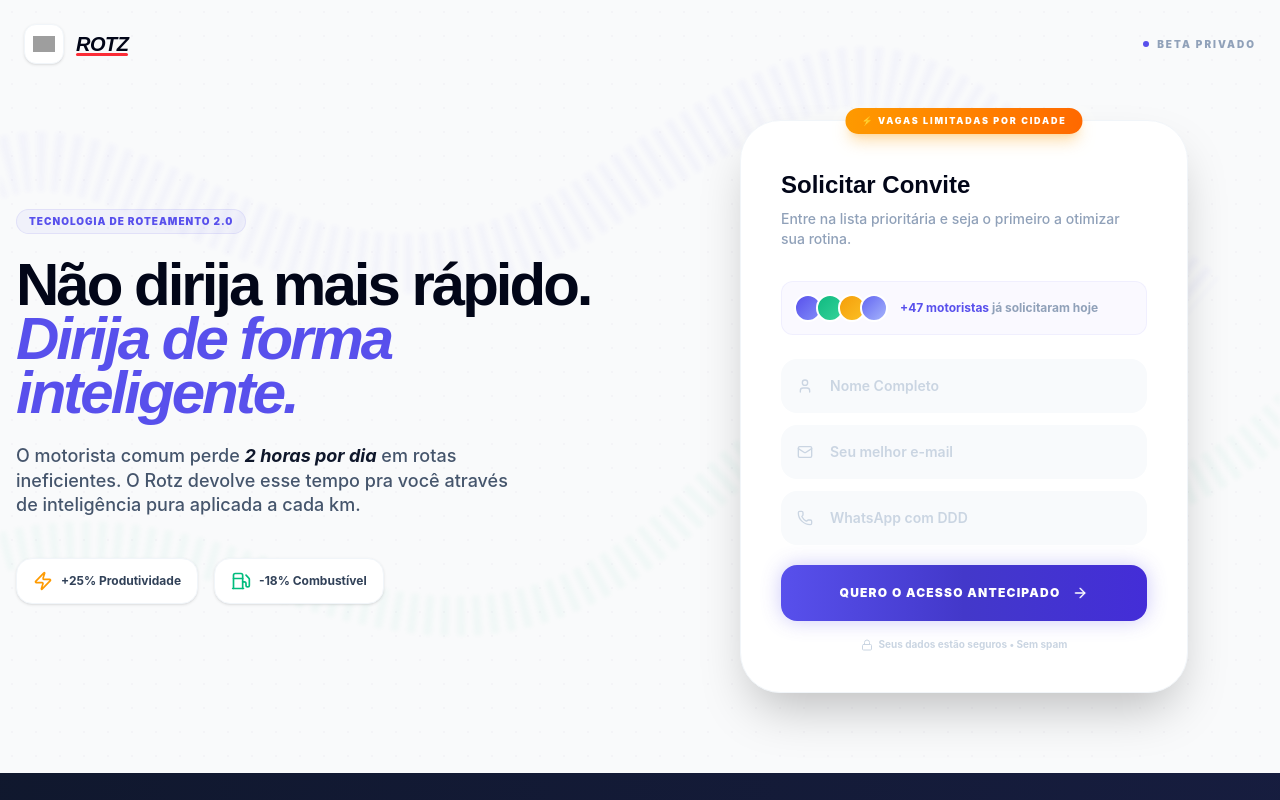
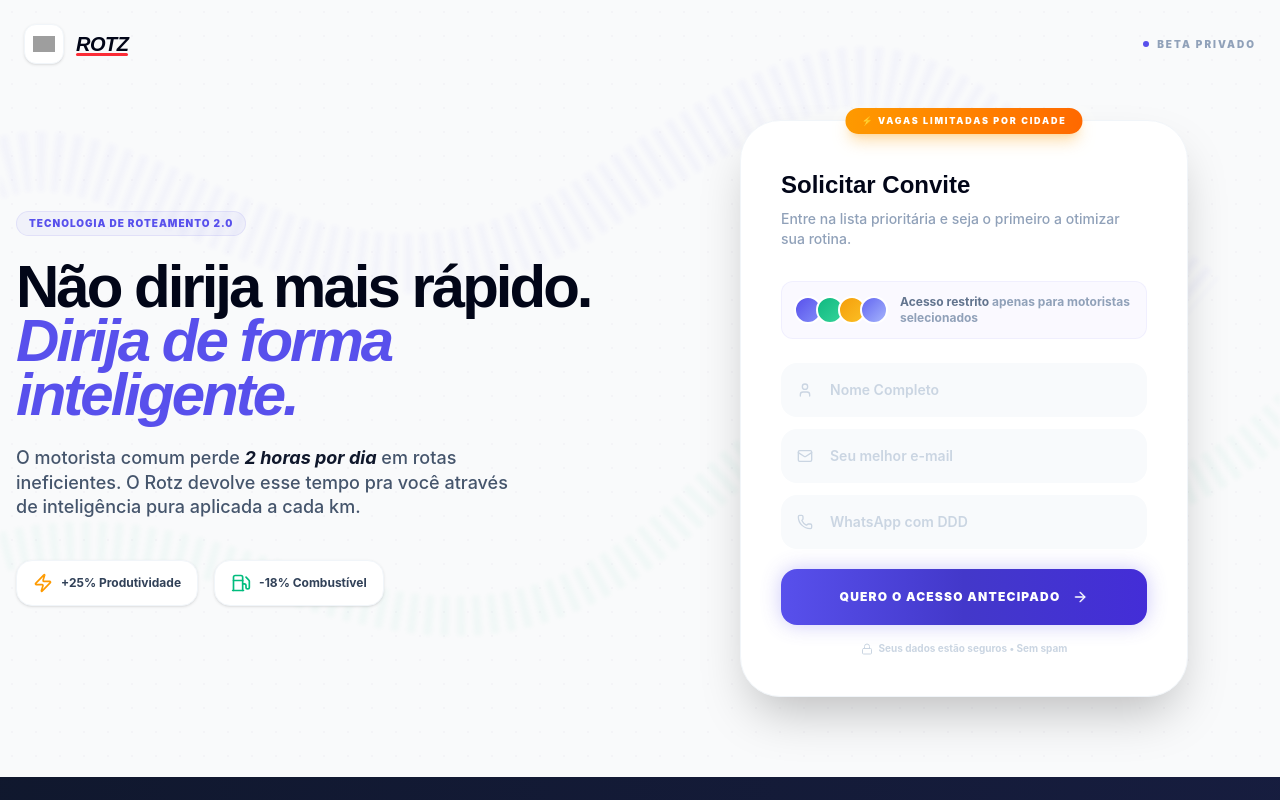
Before and after one commit to Renato364/rotz-landing-page, a React (Vite) app: page / in a window 1280 px wide. Shown: the top 800 px of the page. Built offline with nearby package versions, Linux system fonts and the light colour scheme; no server answers; grey boxes are pictures that could not be loaded.

Commit message:
feat: change social proof text to exclusivity messaging

```diff
--- a/src/App.tsx
+++ b/src/App.tsx
@@ -196,7 +196,7 @@
                     ))}
                   </div>
                   <p className="text-[10px] sm:text-xs font-bold text-slate-400">
-                    <span className="text-primary">+47 motoristas</span> já solicitaram hoje
+                    <span className="text-slate-500">Acesso restrito</span> apenas para motoristas selecionados
                   </p>
                 </div>
 
```
